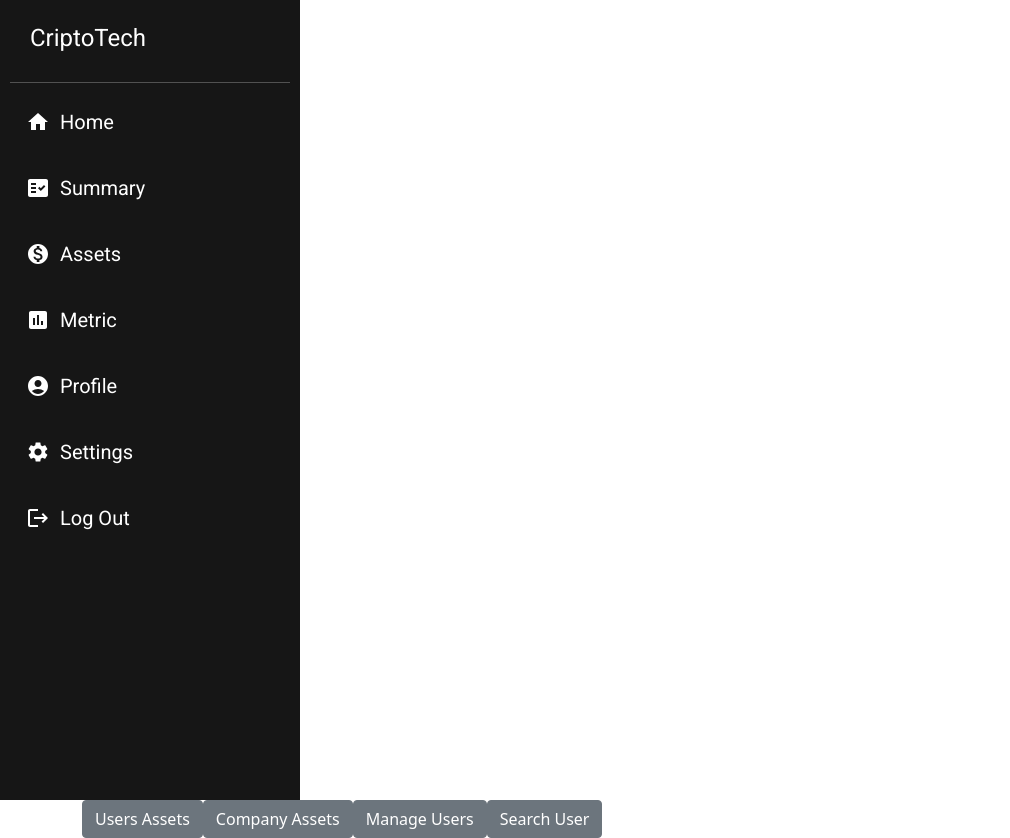
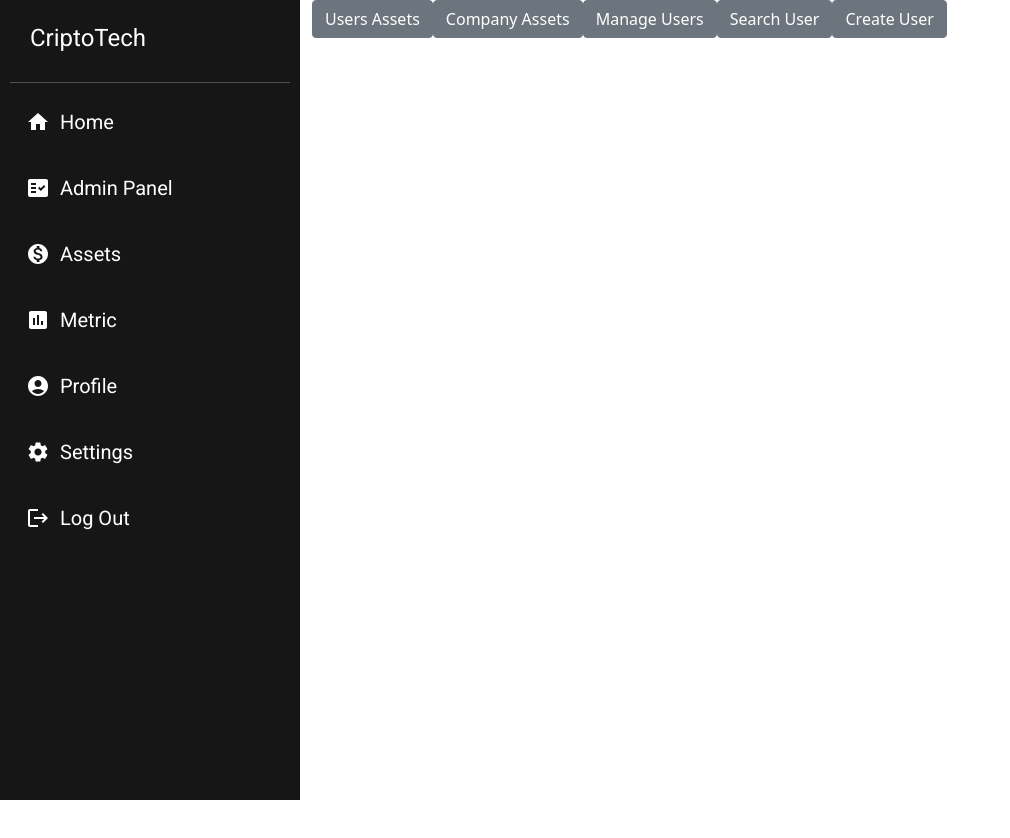
Before and after one commit to No-Country/C2-G27-Front, a React (Create React App) app: page /admin in a window 1280 px wide. Shown: the whole page, without its empty margins (0-1010 px from the left). After the commit the page ends 800 px from the top, so only its background shows below. Built offline with nearby package versions, Linux system fonts and the light colour scheme.

Commit message:
navigation enabled

```diff
--- a/src/App/App.js
+++ b/src/App/App.js
@@ -5,11 +5,9 @@ import Router from './Router';
 function App() {
   return (
     <div className='App'>
-      <div className='Routing'>
-        <BrowserRouter>
-          <Router />
-        </BrowserRouter>
-      </div>
+      <BrowserRouter>
+        <Router />
+      </BrowserRouter>
     </div>
   );
 }
--- a/src/App/Router.js
+++ b/src/App/Router.js
@@ -1,16 +1,16 @@
 import React, { Suspense } from 'react';
-import { Routes, Route, useNavigate } from 'react-router-dom';
+import { Routes, Route, useLocation } from 'react-router-dom';
 import Home from '../Pages/Home';
 import AdminCP from '../Pages/AdminCP';
 import Landing from '../Pages/Landing';
 import Navigation from '../Components/Navigation';
 
 export default function Router() {
-  const navigate = useNavigate();
+  const location = useLocation();
   return (
     <Suspense fallback='Loading...'>
-      {navigate === 'landing' ? null : <Navigation />}
-      <Routes>
+      {location.pathname === '/landing' ? null : <Navigation />}
+      <Routes className='Routing'>
         <Route path='/' element={<Home />} />
         <Route path='landing' element={<Landing />} />
         <Route path='admin' element={<AdminCP />} />
--- a/src/Components/Navigation.js
+++ b/src/Components/Navigation.js
@@ -1,5 +1,5 @@
 import React from 'react';
-import { Nav, NavLink, NavItem} from 'reactstrap';
+import { Nav, NavLink, NavItem } from 'reactstrap';
 import HomeIcon from '@mui/icons-material/Home';
 import AssessmentIcon from '@mui/icons-material/Assessment';
 import MonetizationOnIcon from '@mui/icons-material/MonetizationOn';
@@ -8,61 +8,50 @@ import AccountCircleIcon from '@mui/icons-material/AccountCircle';
 import LogoutIcon from '@mui/icons-material/Logout';
 import SettingsIcon from '@mui/icons-material/Settings';
 
-
-
 export default function Navigation() {
-
-
-  return (<div>
-
-
-
+  return (
+    <div>
       <div className='sidebar'>
-      <p>
-        CriptoTech
-      </p>
+        <p>CriptoTech</p>
         <hr />
         <Nav vertical>
           <NavItem>
-          <NavLink href="#">
-            <HomeIcon />  Home
+            <NavLink href='/'>
+              <HomeIcon /> Home
             </NavLink>
           </NavItem>
           <NavItem>
-          <NavLink href="#">
-            <FactCheckIcon /> Summary
+            <NavLink href='/admin'>
+              <FactCheckIcon /> Admin Panel
             </NavLink>
           </NavItem>
           <NavItem>
-          <NavLink href="#">
+            <NavLink href='#'>
               <MonetizationOnIcon /> Assets
             </NavLink>
           </NavItem>
           <NavItem>
-          <NavLink href="#" >
+            <NavLink href='#'>
               <AssessmentIcon /> Metric
             </NavLink>
           </NavItem>
           <NavItem>
-          <NavLink href="#" >
+            <NavLink href='#'>
               <AccountCircleIcon /> Profile
             </NavLink>
           </NavItem>
           <NavItem>
-          <NavLink href="#" >
+            <NavLink href='#'>
               <SettingsIcon /> Settings
             </NavLink>
           </NavItem>
           <NavItem>
-          <NavLink href="#" >
+            <NavLink href='#'>
               <LogoutIcon /> Log Out
             </NavLink>
           </NavItem>
         </Nav>
-
       </div>
-
     </div>
-
   );
 }
--- a/src/Pages/AdminCP.js
+++ b/src/Pages/AdminCP.js
@@ -11,6 +11,7 @@ export default function AdminCP() {
             <Button>Company Assets</Button>
             <Button>Manage Users</Button>
             <Button>Search User</Button>
+            <Button>Create User</Button>
           </Col>
         </Row>
       </Container>
--- a/src/Pages/Home.js
+++ b/src/Pages/Home.js
@@ -1,5 +1,7 @@
+/* eslint-disable no-console */
 import React from 'react';
 import { Col, Container, Row } from 'reactstrap';
+import { useLocation } from 'react-router-dom';
 import Footer from '../Components/Fooder';
 import WidgetsBoard from '../Components/WidgetsBoard';
 import SearchBar from '../Components/SearchBar';
@@ -7,14 +9,16 @@ import UserCard from '../Components/UserCard';
 import NavBarResponsive from '../Components/NavBarResponsive';
 
 export default function Home() {
+  const location = useLocation();
+
+  console.log(location);
   return (
     <div>
-      <NavBarResponsive/>
+      <NavBarResponsive />
       <Container>
-        <Row >
-
+        <Row>
           <Col className='userPanel '>
-            <Row className="d-flex fluid justify-content-between mt-2 mb-2 ">
+            <Row className='d-flex fluid justify-content-between mt-2 mb-2 '>
               <Col>
                 <SearchBar />
               </Col>
```
Also changed, not shown: 1 other file (tests, documents, lock files or other folders). Lines whose indentation alone changed are shown as unchanged.
